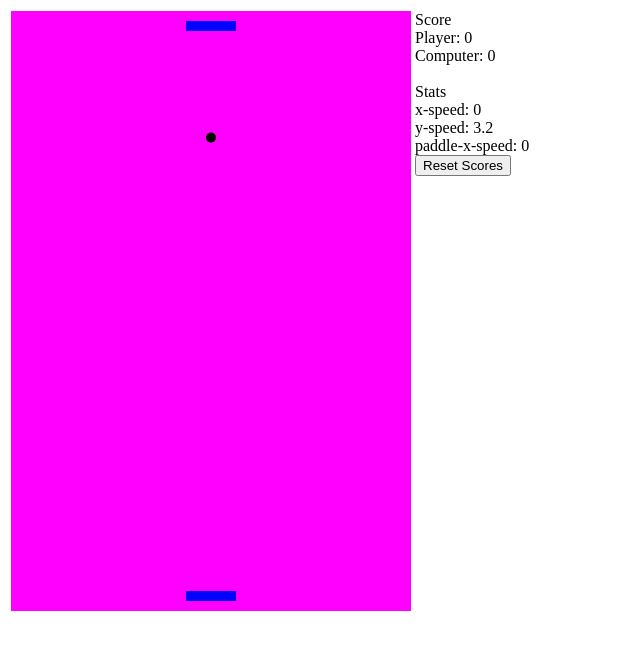
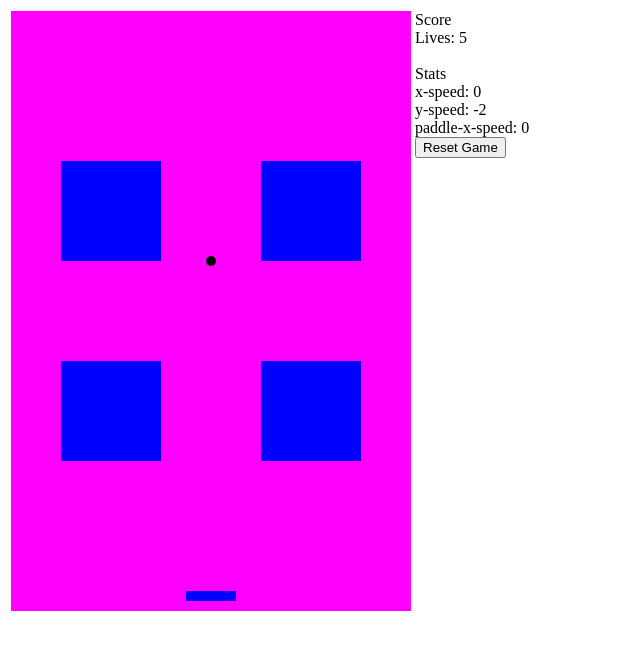
Before and after one commit to kruphix/breakout, a plain HTML site: page index.html in a window 1280 px wide. Shown: the whole page, without its empty margins (0-640 px from the left). Drawn offline with Linux system fonts and the light colour scheme.

Commit message:
removed computer paddle, added sample tiles

```diff
--- a/index.html
+++ b/index.html
@@ -1,5 +1,8 @@
+<!DOCTYPE html>
 <html>
-	<head></head>
+	<head>
+		<META http-equiv="Content-Type" content="text/html; charset=ISO-8859-5">
+	</head>
 	<body>
 		<table>
 			<tr>
@@ -8,21 +11,20 @@
 				</td>
 				<td style="vertical-align:text-top;">
 					Score<br>
-					Player: <span id="player-score">0</span><br>
-					Computer: <span id="computer-score">0</span><br>
+					Lives: <span id="player-score">0</span><br>
 					<br>
 					Stats<br>
 					x-speed: <span id="x-speed"></span><br>
 					y-speed: <span id="y-speed"></span><br>
 					paddle-x-speed: <span id="paddle-x-speed"></span><br>
-					<button id="reset">Reset Scores</button>
+					<button id="reset">Reset Game</button>
 				</td>
 			</tr>
 		</table>
 	</body>
 	<script src="js/paddle.js"></script>
 	<script src="js/player.js"></script>
-	<script src="js/computer.js"></script>
+	<script src="js/tile.js"></script>
 	<script src="js/ball.js"></script>
 	<script src="js/pong.js"></script>
 </html>
--- a/js/ball.js
+++ b/js/ball.js
@@ -2,7 +2,7 @@ function Ball(startingX, startingY) {
 	this.x = startingX;
 	this.y = startingY;
 	this.x_speed = 0;
-	this.y_speed = 3;
+	this.y_speed = 2;
 	this.radius = 5;
 }
 
@@ -13,7 +13,7 @@ Ball.prototype.render = function() {
 	context.fill();
 };
 
-Ball.prototype.update = function(paddle1, paddle2) {
+Ball.prototype.updatePaddle = function(paddle1) {
 	this.x += this.x_speed;
 	this.y += this.y_speed;
 	var left = this.x - 5;
@@ -27,41 +27,49 @@ Ball.prototype.update = function(paddle1, paddle2) {
 	} else if(this.x + 5 > 400) { // hitting the right wall
 		this.x = 395;
 		this.x_speed = -this.x_speed;
+	} else if (this.y < 0) { // hitting top wall
+		this.y = 5;
+		this.y_speed = -this.y_speed;
 	}
 
-	if(this.y < 0) { // player scores
-		player.score += 1;
+	if(this.y > 600) { // lose life
+		player.score -= 1;
 		this.x_speed = 0;
-		this.y_speed = 3;
+		this.y_speed = 2;
 		this.x = 200;
 		this.y = 300;
 		document.getElementById('player-score').innerHTML = player.score;
 	}
 
-	if(this.y > 600) { // computer scores
-		computer.score += 1;
-		this.x_speed = 0;
-		this.y_speed = 3;
-		this.x = 200;
-		this.y = 300;
-		document.getElementById('computer-score').innerHTML = computer.score;
-	}
-
-	if(top > 300) {
+	if(top > 500) {
 		if(top < (paddle1.y + paddle1.height) && bottom > paddle1.y && left < (paddle1.x + paddle1.width) && right > paddle1.x) {
 			// hit the player's paddle
-			this.y_speed = -(this.y_speed + 0.1);
+			this.y_speed = -(this.y_speed);
 			this.x_speed += (paddle1.x_speed / 2);
-			this.y += this.y_speed;
-		}
-	} else {
-		if(top < (paddle2.y + paddle2.height) && bottom > paddle2.y && left < (paddle2.x + paddle2.width) && right > paddle2.x) {
-			// hit the computer's paddle
-			this.y_speed = -(this.y_speed - 0.1);
-			this.x_speed += (paddle2.x_speed / 2);
 			this.y += this.y_speed;
 		}
 	}
 	document.getElementById('x-speed').innerHTML = this.x_speed;
 	document.getElementById('y-speed').innerHTML = this.y_speed;
 };
+
+Ball.prototype.updateTile = function(tile) {
+	//this.x += this.x_speed;
+	//this.y += this.y_speed;
+	var left = this.x - 5;
+	var top = this.y - 5;
+	var right = this.x + 5;
+	var bottom = this.y + 5;
+
+	if (left < tile.right_x && right > tile.left_x && this.y < tile.bottom_y && this.y > tile.top_y) { // collision on tile left or right
+		this.x_speed = -this.x_speed;
+		//this.x += this.x_speed;
+	}
+	else if (top < tile.bottom_y && bottom > tile.top_y && this.x < tile.right_x && this.x > tile.left_x) { // collision on tile top or bottom
+		this.y_speed = -this.y_speed;
+		//this.y += this.y_speed;
+	}
+
+	document.getElementById('x-speed').innerHTML = this.x_speed;
+	document.getElementById('y-speed').innerHTML = this.y_speed;
+};
--- a/js/player.js
+++ b/js/player.js
@@ -1,6 +1,6 @@
 function Player() {
 	this.paddle = new Paddle(175, 580, 50, 10);
-	this.score = 0;
+	this.score = 5;
 }
 
 Player.prototype.render = function() {
@@ -25,7 +25,7 @@ Player.prototype.update = function() {
 		this.paddle.move(4, 0);
 	}
 	else {
-		//this.paddle.move(0, 0);
+		this.paddle.move(0, 0);
 	}
 	document.getElementById('paddle-x-speed').innerHTML = this.paddle.x_speed;
 };
--- a/js/pong.js
+++ b/js/pong.js
@@ -5,14 +5,17 @@ const context = canvas.getContext('2d');
 const canvasBackground = "#FF00FF";
 
 var player = new Player();
-var computer = new Computer();
 var ball = new Ball(200, 300);
 var keysDown = {};
 let isPaused = false;
 
+var tile1 = new Tile(150, 250, 50, 150);
+var tile2 = new Tile(150, 250, 250, 350);
+var tile3 = new Tile(350, 450, 50, 150);
+var tile4 = new Tile(350, 450, 250, 350);
+
 window.onload = function() {
-	document.getElementById('player-score').innerHTML = 0;
-	document.getElementById('computer-score').innerHTML = 0;
+	document.getElementById('player-score').innerHTML = 5;
 	animate(step);
 };
 
@@ -26,10 +29,8 @@ window.addEventListener("keyup", function(event) {
 });
 
 document.getElementById("reset").addEventListener("click", function() {
-	player.score = 0;
-	computer.score = 0;
+	player.score = 5;
 	document.getElementById('player-score').innerHTML = player.score;
-	document.getElementById('computer-score').innerHTML = computer.score;
 });
 
 var animate = window.requestAnimationFrame ||
@@ -48,20 +49,27 @@ var step = function() {
 
 var update = function() {
 	player.update();
-	computer.update(ball);
-	ball.update(player.paddle, computer.paddle);
+	ball.updatePaddle(player.paddle);
+	ball.updateTile(tile1);
+	ball.updateTile(tile2);
+	ball.updateTile(tile3);
+	ball.updateTile(tile4);
+
 };
 
 var render = function() {
 	context.fillStyle = canvasBackground;
 	context.fillRect(0, 0, canvasWidth, canvasHeight);
 	player.render();
-	computer.render();
 	ball.render();
+	tile1.render();
+	tile2.render();
+	tile3.render();
+	tile4.render();
 };
 
 var checkPaused = function() {
-	if (keysDown[80]) {
+	if (keysDown[80]) { // P button
 		isPaused = !isPaused;
 	}
 
@@ -72,6 +80,6 @@ var checkPaused = function() {
 		context.fillText("Paused", canvas.width/2, canvas.height/2);
 	}
 	else {
-		context.fillText("");
+		context.fillText("", 0, 0);
 	}
 }
--- /dev/null
+++ b/js/tile.js
@@ -0,0 +1,15 @@
+function Tile(topY, bottomY, leftX, rightX) {
+	this.top_y = topY;
+	this.bottom_y = bottomY;
+	this.left_x = leftX;
+	this.right_x = rightX;
+	this.x_speed = 0;
+	this.y_speed = 0;
+}
+
+Tile.prototype.render = function() {
+	context.fillStyle = "#0000FF";
+  var width = this.right_x - this.left_x;
+  var height = this.bottom_y - this.top_y;
+	context.fillRect(this.left_x, this.top_y, width, height);
+};
```
